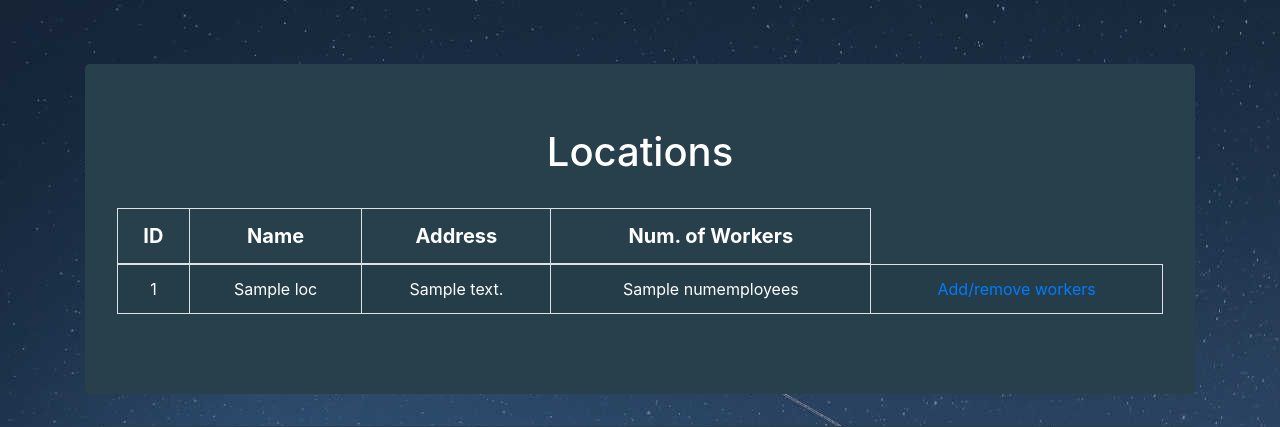
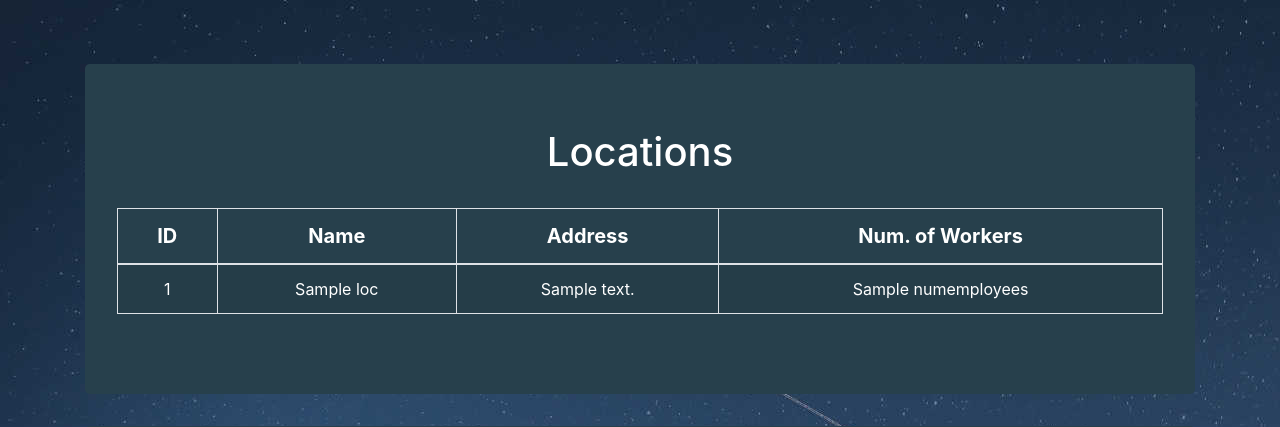
Before and after one commit to Videkourias/Employee-Assignment-System, a Flask app: template templates/assignEmployees.html in a window 1280 px wide. Shown: the part 56-483 px from the top of the page. Run offline with Flask 2, Linux system fonts and the light colour scheme; the template is opened without the code that fills it: most values are stand-ins (such as "Sample title", 1, 10 or a date in 2020); some libraries are stand-ins or nearby versions.

Commit message:
Updated assignEmployees selection process

```diff
--- a/templates/assignEmployees.html
+++ b/templates/assignEmployees.html
@@ -1,6 +1,7 @@
 {% extends 'layout.html' %}
 {% block links %}
     <link rel="stylesheet" href="{{ url_for('static', filename='assets/css/styles.min.css') }}">
+    <link rel="stylesheet" href="{{ url_for('static', filename='assets/css/Custom.css') }}">
 {% endblock %}
 
 
@@ -22,13 +23,11 @@
             </thead>
             <tbody>
                 {% for loc in locations %}
-                    <tr>
+                    <tr class="unselectable" onclick="location.href='{{ url_for('locationInfo', id=loc['id']) }}'">
                         <td>{{loc['id']}}</td>
                         <td>{{loc['name']}}</td>
                         <td>{{loc['address']}}</td>
                         <td>{{loc['numemployees']}}</td>
-                        <!-- Link to page containing workers assigned to location -->
-                        <td><a href="{{ url_for('locationInfo', id=loc['id']) }}">Add/remove workers</a></td>
                     </tr>
                 {% endfor %}
             </tbody>
```
